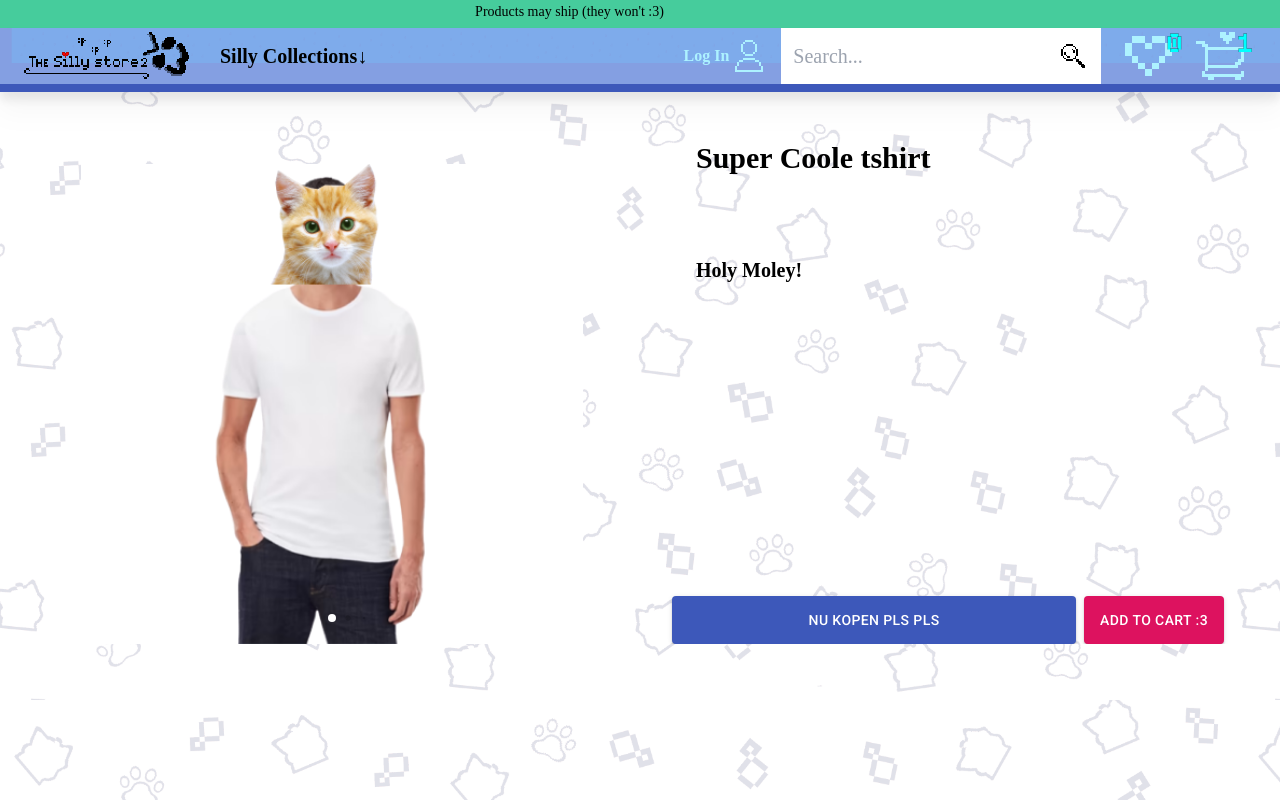
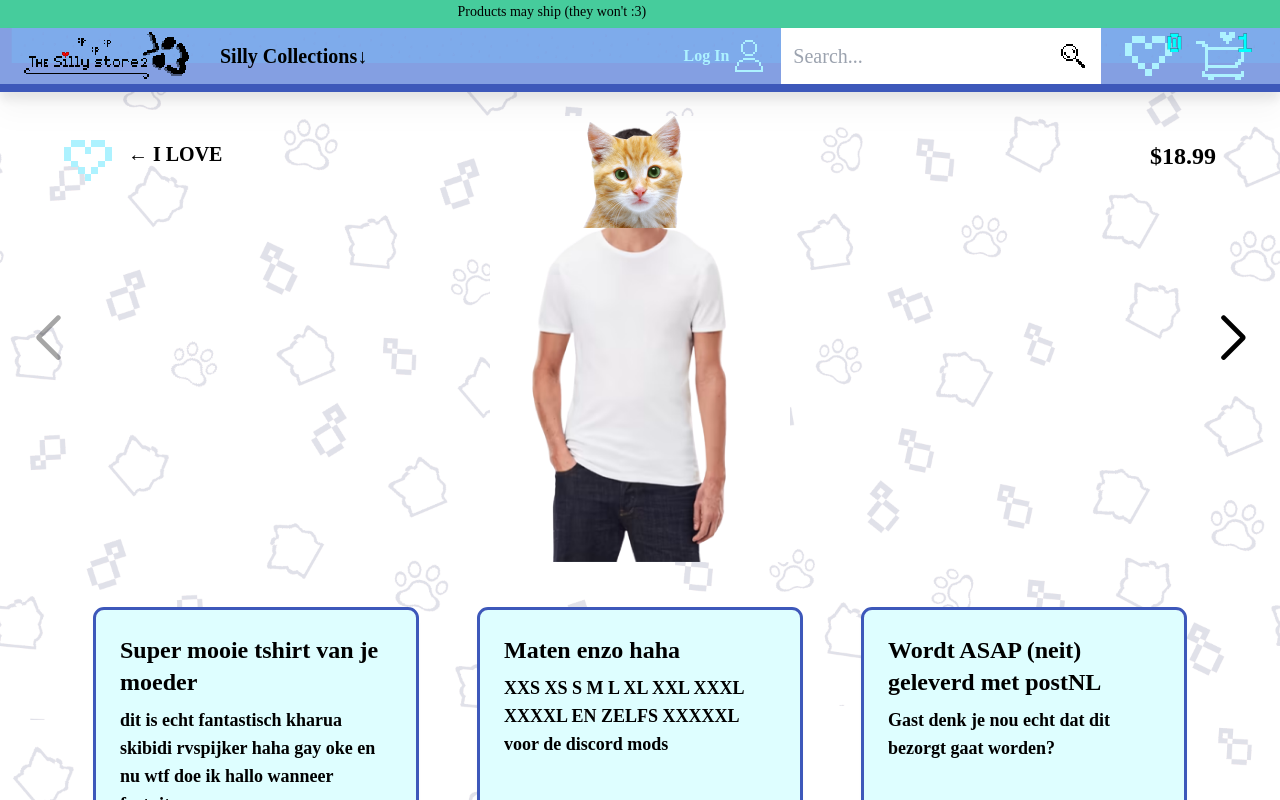
Before and after one commit to kanlilolilo/sillystore-react, a React (Vite) app: page /product in a window 1280 px wide. Shown: the top 800 px of the page. Built offline with nearby package versions, Linux system fonts and the light colour scheme; a web font is replaced by a local one; what spotify-web-api-js, tailwindcss-image-rendering would draw is missing.

Commit message:
betere product page UPDATE

```diff
--- a/src/components/ItemCarousel.jsx
+++ b/src/components/ItemCarousel.jsx
@@ -2,7 +2,7 @@ import React from 'react';
 // Import Swiper React components
 import { Swiper, SwiperSlide } from 'swiper/react';
 
-import testimg from '../assets/img/clothing_img/shirt/cat_withshirt.png';
+import testimg from '../assets/img/clothing_img/shirt/cat_withshirt_small.png';
 
 // Import Swiper styles
 import 'swiper/css';
@@ -11,46 +11,39 @@ import 'swiper/css/pagination';
 import 'swiper/css/navigation';
 
 // import required modules
-import { Zoom, Pagination, Autoplay } from 'swiper/modules';
+import { Pagination, Autoplay, Navigation } from 'swiper/modules';
+
 
 export default function App() {
   return (
     <>
-      <div className="lg:pt-12">
+      <div className="">
         <Swiper
           style={{
-            '--swiper-navigation-color': '#fff',
-            '--swiper-pagination-color': '#fff',
+            '--swiper-navigation-color': '#000',
+            '--swiper-pagination-color': '#000',
           }}
           zoom={true}
           spaceBetween={0}
           centeredSlides={true}
-          pagination={{
-            dynamicBullets: true,
-          }}
+          navigation={true}
           autoplay={{
             delay: 10000,
             disableOnInteraction: false,
           }}
-          modules={[Pagination, Autoplay]}
+          modules={[Pagination, Autoplay, Navigation]}
         >
           {/* big slides */}
           <SwiperSlide className="swiper-zoom-container">
-            <a href="" className="cursor-default">
-              <img src={testimg} alt="Slide 1" className="w-auto sm:h-[480px] sm:w-auto bg-[#fff]"/>
-            </a>
+              <img src={testimg} alt="Slide 1" className="bg-[#fff]"/>
           </SwiperSlide>
 
           <SwiperSlide className="swiper-zoom-container">
-            <a href="https://www.rvspijker.nl/" className="cursor-default">
-              <img src={testimg} alt="Slide 1" className="w-auto sm:h-[480px] sm:w-auto bg-[#fff]"/>
-            </a>
+              <img src={testimg} alt="Slide 1" className="bg-[#fff]"/>
           </SwiperSlide>
 
           <SwiperSlide className="swiper-zoom-container">
-            <a href="" className="cursor-default">
-              <img src={testimg} alt="Slide 1" className="w-auto sm:h-[480px] sm:w-auto bg-[#fff]"/>
-            </a>
+              <img src={testimg} alt="Slide 1" className="bg-[#fff]"/>
           </SwiperSlide>
 
 
--- a/src/components/Product.jsx
+++ b/src/components/Product.jsx
@@ -1,52 +1,46 @@
-import React, { useContext } from 'react';
-import { useNavigate } from 'react-router-dom';
-import { SpotifyContext } from '../SpotifyContext';
+import React from 'react';
 import ItemCarousel from './ItemCarousel';
 import styles from './Styles.module.css';
-import Button from '@mui/material/Button';
+import wishlist from '../assets/img/heart_img.png';
 
 function Product() {
   return (
-    <div className="overflow-hidden mb-8">
-      <div className="lg:flex overflow-hidden">
-        <div className="flex-1 h-full overflow-hidden">
-          <ItemCarousel />
+    <div>
+      <div className="relative">
+        <ItemCarousel />
+        <div className="absolute md:top-4 md:left-6 top-0 left-0 px-4 py-2 rounded-md z-10 rendering-pixelated flex gap-4">
+          <img width="48px" height="48px" className="cursor-pointer" src={wishlist}></img>
+          <p className="max-md:hidden">← I LOVE</p>
         </div>
-        <div className="flex flex-col justify-center flex-1 sm:gap-8 gap-4 max-sm:mt-4">
-          <div className={`sm:p-6 p-3 sm:mx-8 mx-2`}>
-            <h1 className="sm:text-3xl text-lg font-bold">Super Coole tshirt</h1>
-          </div>
-          <div className={`sm:p-6 p-3 flex-1 sm:mx-8 mx-2`}>
-            <h1 className="text-xl font-bold">Holy Moley!</h1>
-          </div>
-          <div className="flex flex-row gap-2 sm:mx-8 mx-2">
-            <div className={`cursor-pointer flex-grow`}>
-              <Button
-                variant="contained"
-                style={{
-                  backgroundColor: '#3d58ba',
-                  color: '#fff',
-                }}
-                className="w-full h-10 sm:h-12"
-              >
-                NU KOPEN PLS PLS
-              </Button>
-            </div>
-            <div className={`cursor-pointer`}>
-            <Button
-              variant="contained"
-              style={{
-                backgroundColor: '#dd125f',
-                color: '#fff',
-              }}
-              className="w-full h-10 sm:h-12"
-            >
-              Add to cart :3
-            </Button>
-            </div>
-          </div>
+        <h1 className="absolute md:top-4 md:right-6 top-0 right-0 text-2xl font-bold bg-black/60 px-4 py-2 rounded-md z-10">
+          $18.99
+        </h1>
+      </div>
+
+      <div className="flex flex-wrap justify-center lg:gap-16 gap-8 p-4 mt-8">
+        <div className="w-[320px] bg-[#defeff] outline outline-[#3d58ba] shadow-md p-6 rounded-lg">
+          <h2 className="text-2xl font-semibold mb-2">Super mooie tshirt van je moeder</h2>
+          <p className="text-lg">dit is echt fantastisch kharua skibidi rvspijker haha gay oke en nu wtf doe ik hallo wanneer fortnite</p>
+        </div>
+        <div className="w-[320px] bg-[#defeff] outline outline-[#3d58ba] shadow-md p-6 rounded-lg">
+          <h2 className="text-2xl font-semibold mb-2">Maten enzo haha</h2>
+          <p className="text-lg">XXS XS S M L XL XXL XXXL XXXXL EN ZELFS XXXXXL voor de discord mods</p>
+        </div>
+        <div className="w-[320px] bg-[#defeff] outline outline-[#3d58ba] shadow-md p-6 rounded-lg">
+          <h2 className="text-2xl font-semibold mb-2">Wordt ASAP (neit) geleverd met postNL</h2>
+          <p className="text-lg">Gast denk je nou echt dat dit bezorgt gaat worden?</p>
         </div>
       </div>
+
+      <div class="flex justify-center gap-6 mt-6 mb-4">
+        <button class="px-6 py-3 text-white text-xl font-bold bg-gradient-to-r from-pink-500 via-green-400 to-yellow-300 border-4 border-black rounded-xl shadow-lg shadow-pink-500 animate-bounce hover:rotate-6 transition-all duration-300">
+          BUY NOW!!!
+        </button>
+        <button class="px-6 py-3 text-white text-xl font-bold bg-gradient-to-r from-yellow-300 via-blue-400 to-pink-500 border-4 border-black rounded-xl shadow-lg shadow-blue-500 animate-pulse hover:-rotate-6 transition-all duration-300">
+          In cart pls
+        </button>
+      </div>
+
     </div>
   );
 }
```
Also changed, not shown: src/assets/img/clothing_img/shirt/cat_withshirt_small.png (added).
